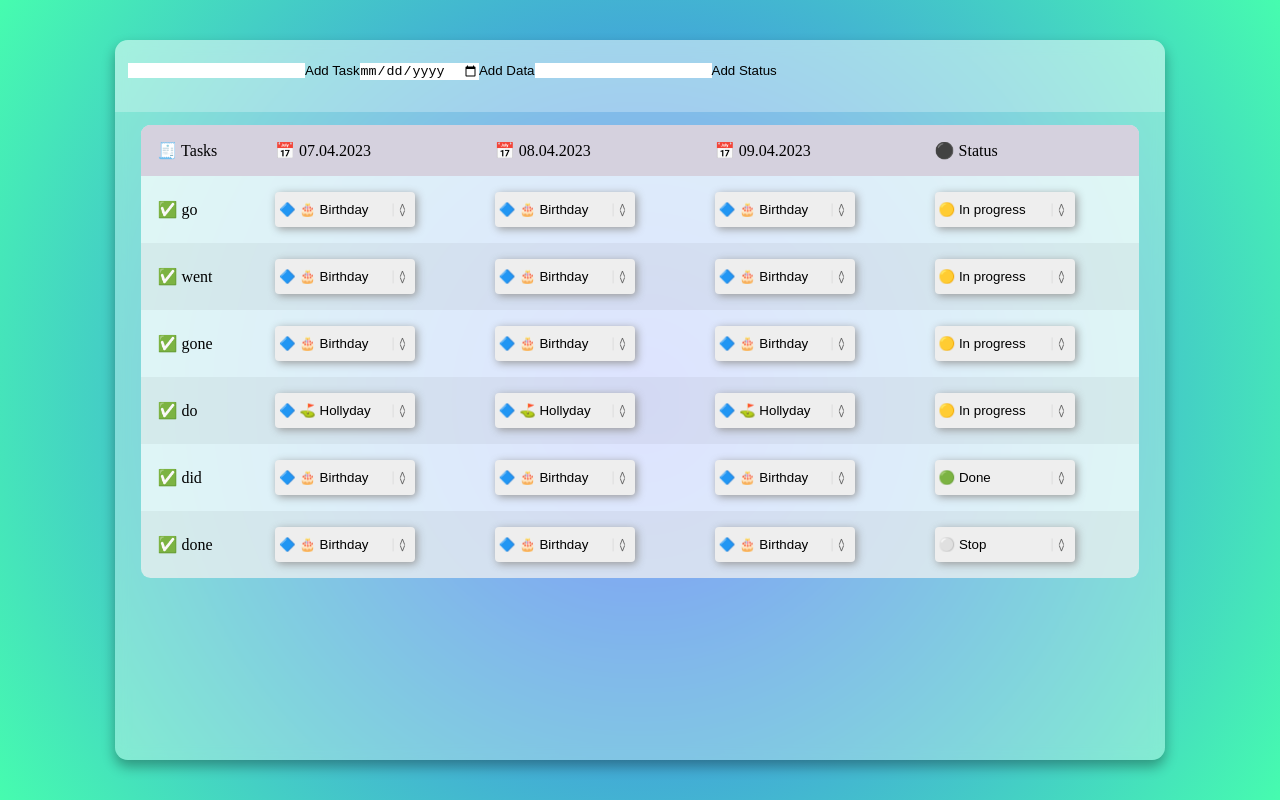
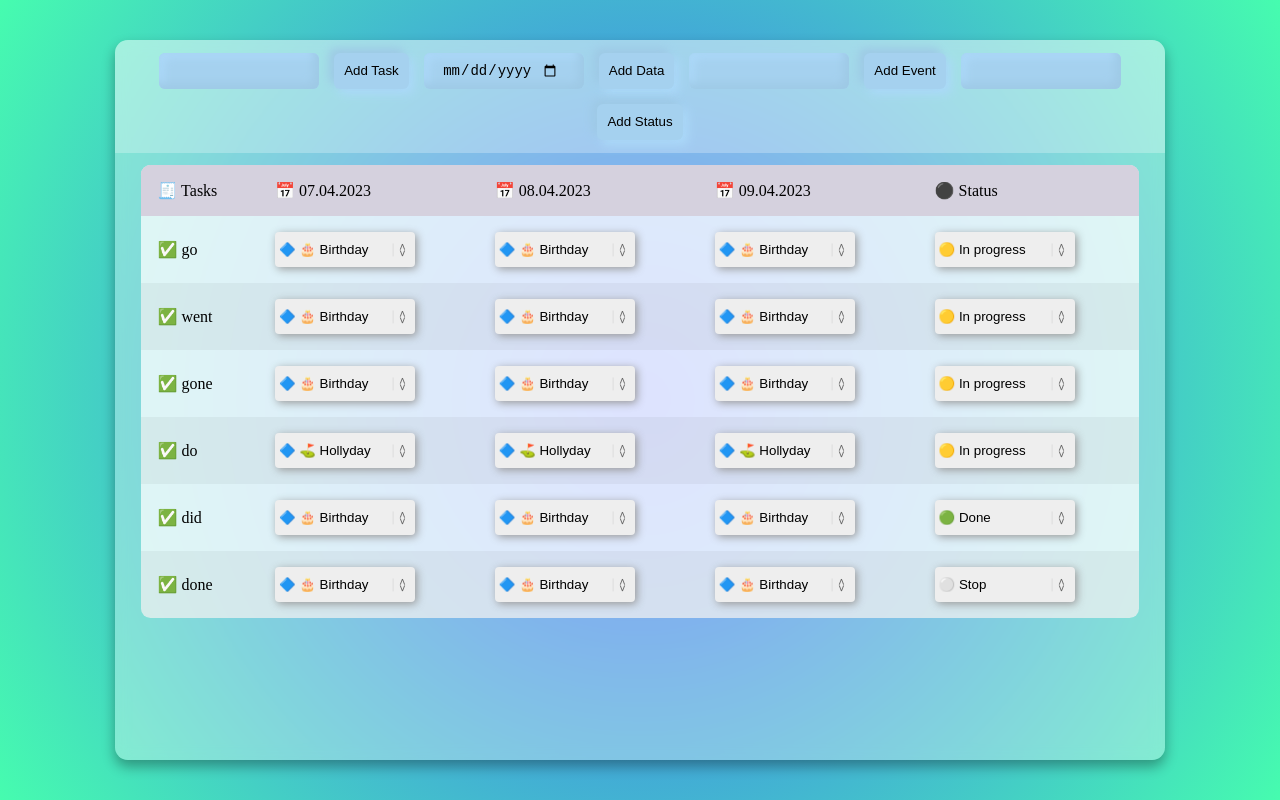
Before and after one commit to alex-sizow/zecurion-table, a Vue app: page / in a window 1280 px wide. Built offline with nearby package versions, Linux system fonts and the light colour scheme.

Commit message:
Style for inputs and add input for Event

```diff
--- a/src/components/Table.vue
+++ b/src/components/Table.vue
@@ -2,21 +2,45 @@
 	<div class="table">
 		<section class="table__header">
 			<input
+				class="table__header_input"
 				type="text"
 				v-model="inputTask" />
 
-			<button @click="addTask">Add Task</button>
+			<button
+				class="table__header_button"
+				@click="addTask">
+				Add Task
+			</button>
 
 			<input
+				class="table__header_input"
 				type="date"
 				v-model="inputData" />
-			<button @click="addData">Add Data</button>
+			<button
+				class="table__header_button"
+				@click="addData">
+				Add Data
+			</button>
+			<input
+				class="table__header_input"
+				type="text"
+				v-model="inputEvent" />
 
+			<button
+				class="table__header_button"
+				@click="addEvent">
+				Add Event
+			</button>
 			<input
+				class="table__header_input"
 				type="text"
 				v-model="inputStatus" />
 
-			<button @click="addStatus">Add Status</button>
+			<button
+				class="table__header_button"
+				@click="addStatus">
+				Add Status
+			</button>
 		</section>
 		<section class="table__body">
 			<table>
@@ -136,11 +160,20 @@ export default {
 
 		addStatus() {
 			let inputStatus = this.inputStatus;
-			this.tasks;
+
 			if (inputStatus.length > 0) {
 				this.statuses.push('🔵 ' + inputStatus);
 			}
 			this.inputStatus = '';
+		},
+
+		addEvent() {
+			let inputEvent = this.inputEvent;
+
+			if (inputEvent.length > 0) {
+				this.events.push('🔶 ' + inputEvent);
+			}
+			this.inputEvent = '';
 		},
 	},
 };
@@ -243,9 +276,40 @@ tbody {
 
 	.table__header {
 		width: 100%;
-		height: 10%;
+		min-height: 10%;
 		background-color: #fff4;
 		padding: 0.8rem;
+		display: flex;
+		justify-content: center;
+		align-items: center;
+		flex-wrap: wrap;
+		gap: 15px;
+
+		.table__header_input {
+			width: 160px;
+			height: 36px;
+			border-radius: 6px;
+			background: #a5d1ef;
+			box-shadow: inset -5px -5px 10px #9ec9e5,
+				inset 5px 5px 10px #acd9f9;
+			padding: 10px;
+			display: flex;
+
+			text-align: center;
+			cursor: pointer;
+			font-weight: 400;
+			font-size: 14px;
+		}
+
+		.table__header_button {
+			height: 36px;
+			border-radius: 6px;
+			background: #a5d1ef;
+			box-shadow: -5px -5px 10px #9ec9e5, 5px 5px 10px #acd9f9;
+			padding: 10px;
+			display: flex;
+			text-align: center;
+		}
 	}
 
 	.table__body {
@@ -260,8 +324,4 @@ tbody {
 
 thead {
 }
-
-button {
-	margin-top: 10px;
-}
 </style>
```
Also changed, not shown: 1 other file (tests, documents, lock files or other folders).
